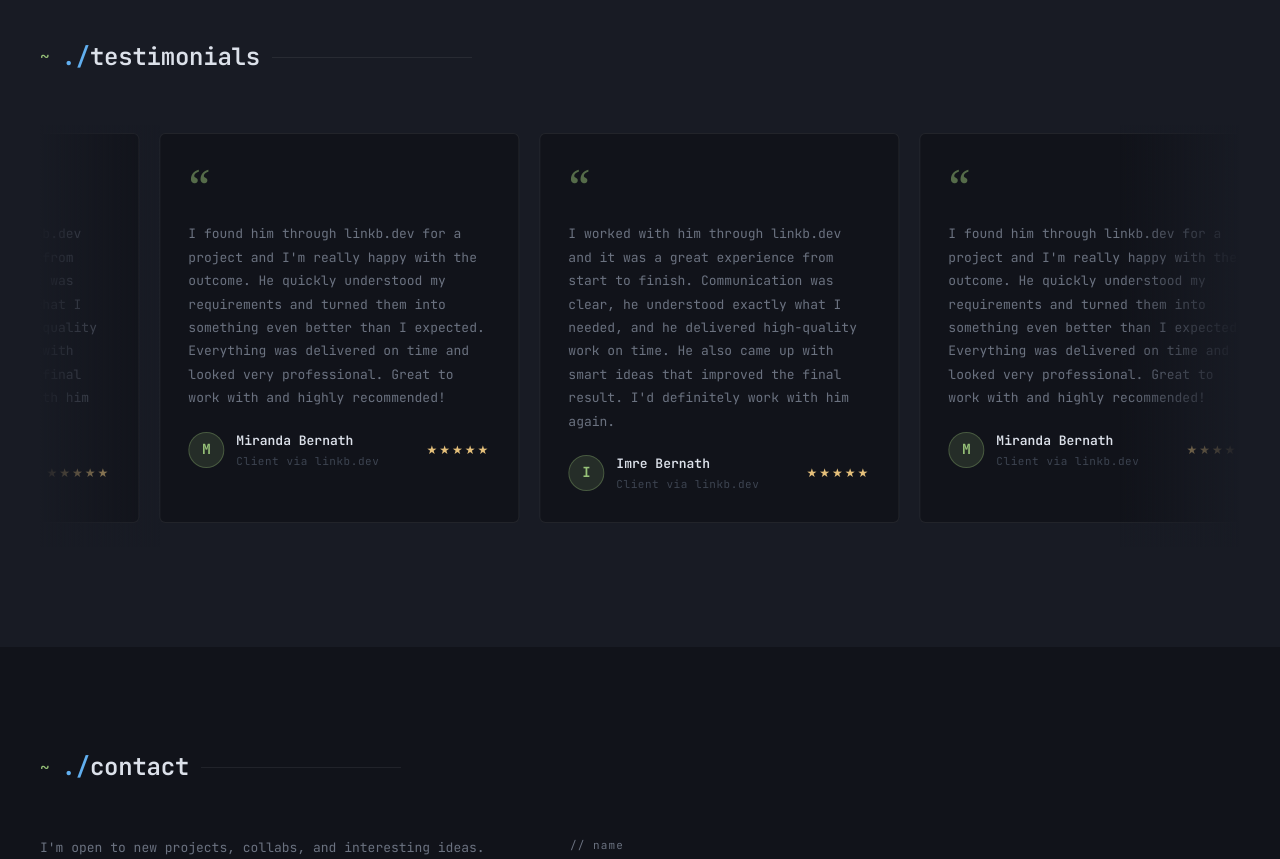
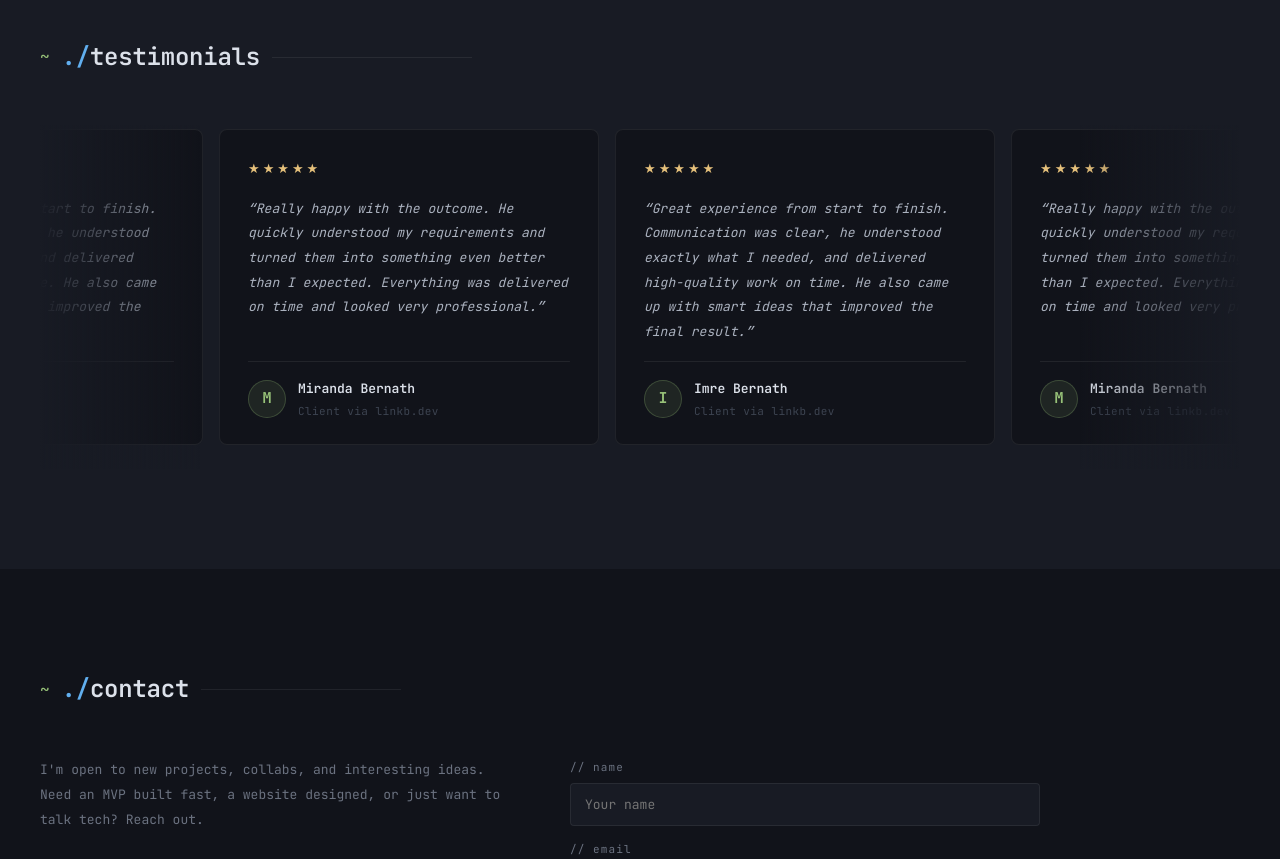
Before and after one commit to savewinkie/portfolio, a Next.js app: page / in a window 1280 px wide. Shown: the part 5420-6279 px from the top of the page. Built offline with nearby package versions, Linux system fonts and the light colour scheme.

Commit message:
redesign testimonials

```diff
--- a/app/globals.css
+++ b/app/globals.css
@@ -1054,7 +1054,7 @@ section { padding: 100px 40px; position: relative; }
 .testimonials-fade-left {
   position: absolute;
   left: 0; top: 0; bottom: 0;
-  width: 120px;
+  width: 160px;
   background: linear-gradient(to right, var(--bg-2), transparent);
   z-index: 2;
   pointer-events: none;
@@ -1063,7 +1063,7 @@ section { padding: 100px 40px; position: relative; }
 .testimonials-fade-right {
   position: absolute;
   right: 0; top: 0; bottom: 0;
-  width: 120px;
+  width: 160px;
   background: linear-gradient(to left, var(--bg-2), transparent);
   z-index: 2;
   pointer-events: none;
@@ -1071,10 +1071,10 @@ section { padding: 100px 40px; position: relative; }
 
 .testimonials-track {
   display: flex;
-  gap: 20px;
-  animation: scrollLeft 30s linear infinite;
+  gap: 16px;
+  animation: scrollLeft 25s linear infinite;
   width: max-content;
-  padding: 8px 0 24px;
+  padding: 4px 0 24px;
 }
 
 .testimonials-track:hover {
@@ -1089,73 +1089,74 @@ section { padding: 100px 40px; position: relative; }
 .testimonial-card {
   background: var(--bg);
   border: 1px solid var(--border);
-  border-radius: 6px;
-  padding: 28px;
-  width: 360px;
+  border-radius: 8px;
+  padding: 28px 28px 24px;
+  width: 380px;
   flex-shrink: 0;
-  transition: border-color 0.3s;
-  position: relative;
+  display: flex;
+  flex-direction: column;
+  gap: 16px;
+  transition: border-color 0.3s, transform 0.3s;
 }
 
 .testimonial-card:hover {
-  border-color: rgba(152,195,121,0.3);
+  border-color: rgba(152,195,121,0.25);
+  transform: translateY(-3px);
 }
 
-.testimonial-quote {
-  font-size: 48px;
-  color: var(--green);
-  line-height: 1;
-  margin-bottom: 12px;
-  opacity: 0.5;
-  font-family: Georgia, serif;
+.testimonial-stars {
+  color: var(--yellow);
+  font-size: 13px;
+  letter-spacing: 3px;
 }
 
 .testimonial-text {
   font-size: 13px;
-  color: var(--fg-dim);
-  line-height: 1.8;
-  margin-bottom: 20px;
+  color: var(--fg);
+  line-height: 1.9;
+  flex: 1;
+  font-style: italic;
 }
 
 .testimonial-author {
   display: flex;
   align-items: center;
   gap: 12px;
+  padding-top: 16px;
+  border-top: 1px solid var(--border);
 }
 
 .testimonial-avatar {
-  width: 36px;
-  height: 36px;
+  width: 38px;
+  height: 38px;
   border-radius: 50%;
-  background: rgba(152,195,121,0.15);
-  border: 1px solid rgba(152,195,121,0.3);
+  background: rgba(152,195,121,0.1);
+  border: 1px solid rgba(152,195,121,0.25);
   display: flex;
   align-items: center;
   justify-content: center;
-  font-size: 14px;
+  font-size: 15px;
   font-weight: 700;
   color: var(--green);
   flex-shrink: 0;
 }
 
+.testimonial-info { flex: 1; }
+
 .testimonial-name {
   font-size: 13px;
   font-weight: 600;
   color: var(--fg-bright);
+  margin-bottom: 2px;
 }
 
 .testimonial-role {
   font-size: 11px;
   color: var(--fg-muted);
-  letter-spacing: 0.05em;
+  letter-spacing: 0.04em;
 }
 
-.testimonial-stars {
-  margin-left: auto;
-  color: var(--yellow);
-  font-size: 12px;
-  letter-spacing: 2px;
-}
+/* ── Newsletter ── */
 
 /* ── Newsletter ── */
 .newsletter-wrap {
--- a/components/Testimonials.js
+++ b/components/Testimonials.js
@@ -1,34 +1,27 @@
 const reviews = [
   {
     name: 'Imre Bernath',
-    role: 'Client via linkb.dev',
-    text: 'I worked with him through linkb.dev and it was a great experience from start to finish. Communication was clear, he understood exactly what I needed, and he delivered high-quality work on time. He also came up with smart ideas that improved the final result. I\'d definitely work with him again.',
+    role: 'Client',
+    text: 'Great experience from start to finish. Communication was clear, he understood exactly what I needed, and delivered high-quality work on time. He also came up with smart ideas that improved the final result.',
+    initial: 'I',
   },
   {
     name: 'Miranda Bernath',
-    role: 'Client via linkb.dev',
-    text: 'I found him through linkb.dev for a project and I\'m really happy with the outcome. He quickly understood my requirements and turned them into something even better than I expected. Everything was delivered on time and looked very professional. Great to work with and highly recommended!',
+    role: 'Client',
+    text: 'Really happy with the outcome. He quickly understood my requirements and turned them into something even better than I expected. Everything was delivered on time and looked very professional.',
+    initial: 'M',
   },
-  // Duplicated for infinite loop effect
   {
     name: 'Imre Bernath',
-    role: 'Client via linkb.dev',
-    text: 'I worked with him through linkb.dev and it was a great experience from start to finish. Communication was clear, he understood exactly what I needed, and he delivered high-quality work on time. He also came up with smart ideas that improved the final result. I\'d definitely work with him again.',
+    role: 'Client',
+    text: 'Great experience from start to finish. Communication was clear, he understood exactly what I needed, and delivered high-quality work on time. He also came up with smart ideas that improved the final result.',
+    initial: 'I',
   },
   {
     name: 'Miranda Bernath',
-    role: 'Client via linkb.dev',
-    text: 'I found him through linkb.dev for a project and I\'m really happy with the outcome. He quickly understood my requirements and turned them into something even better than I expected. Everything was delivered on time and looked very professional. Great to work with and highly recommended!',
-  },
-  {
-    name: 'Imre Bernath',
-    role: 'Client via linkb.dev',
-    text: 'I worked with him through linkb.dev and it was a great experience from start to finish. Communication was clear, he understood exactly what I needed, and he delivered high-quality work on time.',
-  },
-  {
-    name: 'Miranda Bernath',
-    role: 'Client via linkb.dev',
-    text: 'I found him through linkb.dev for a project and I\'m really happy with the outcome. He quickly understood my requirements and turned them into something even better than I expected.',
+    role: 'Client',
+    text: 'Really happy with the outcome. He quickly understood my requirements and turned them into something even better than I expected. Everything was delivered on time and looked very professional.',
+    initial: 'M',
   },
 ];
 
@@ -47,17 +40,14 @@ export default function Testimonials() {
         <div className="testimonials-track">
           {reviews.map((r, i) => (
             <div className="testimonial-card" key={i}>
-              <div className="testimonial-quote">&ldquo;</div>
-              <p className="testimonial-text">{r.text}</p>
+              <div className="testimonial-stars">★★★★★</div>
+              <p className="testimonial-text">&ldquo;{r.text}&rdquo;</p>
               <div className="testimonial-author">
-                <div className="testimonial-avatar">
-                  {r.name.charAt(0)}
+                <div className="testimonial-avatar">{r.initial}</div>
+                <div className="testimonial-info">
+                  <div className="testimonial-name">{r.name}</div>
+                  <div className="testimonial-role">{r.role} via linkb.dev</div>
                 </div>
-                <div>
-                  <div className="testimonial-name">{r.name}</div>
-                  <div className="testimonial-role">{r.role}</div>
-                </div>
-                <div className="testimonial-stars">★★★★★</div>
               </div>
             </div>
           ))}
```
